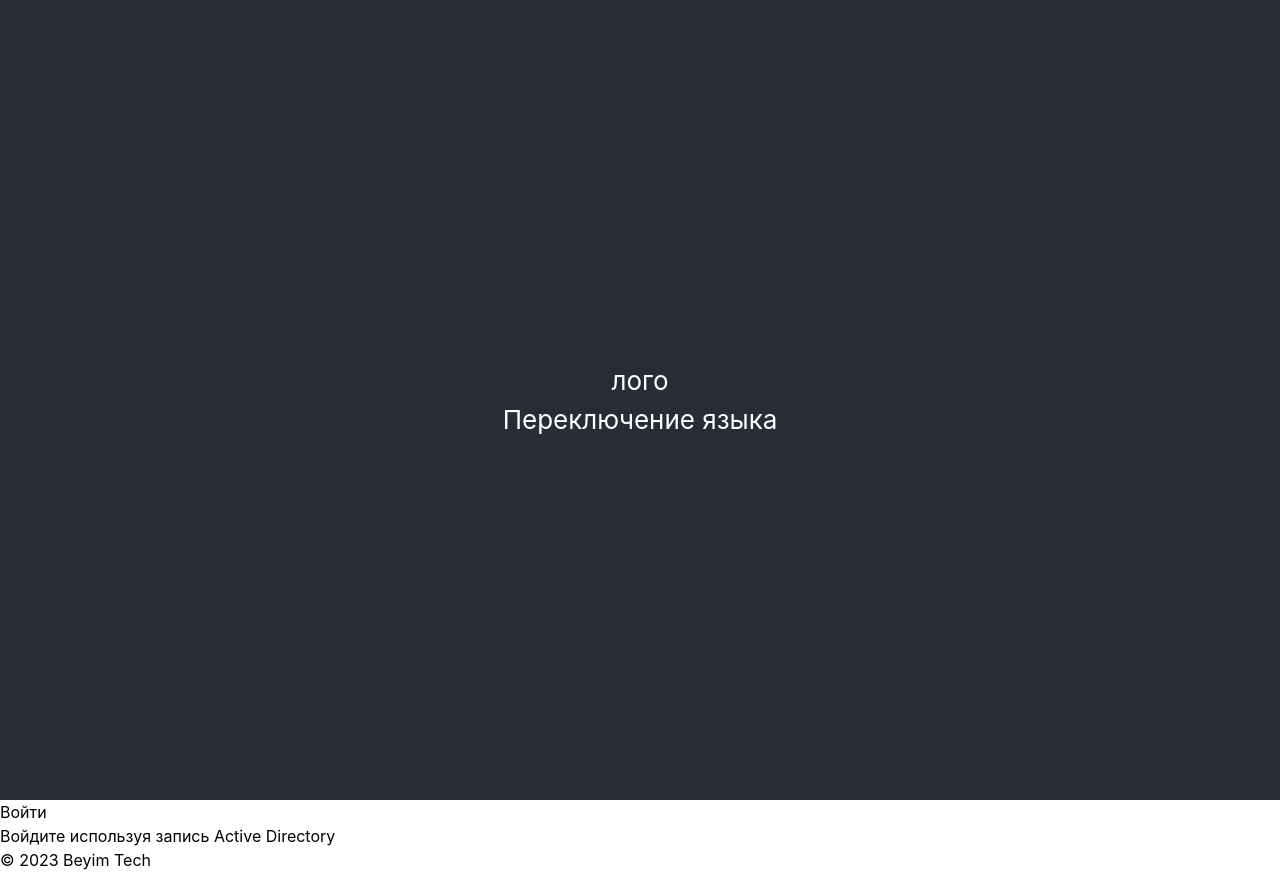
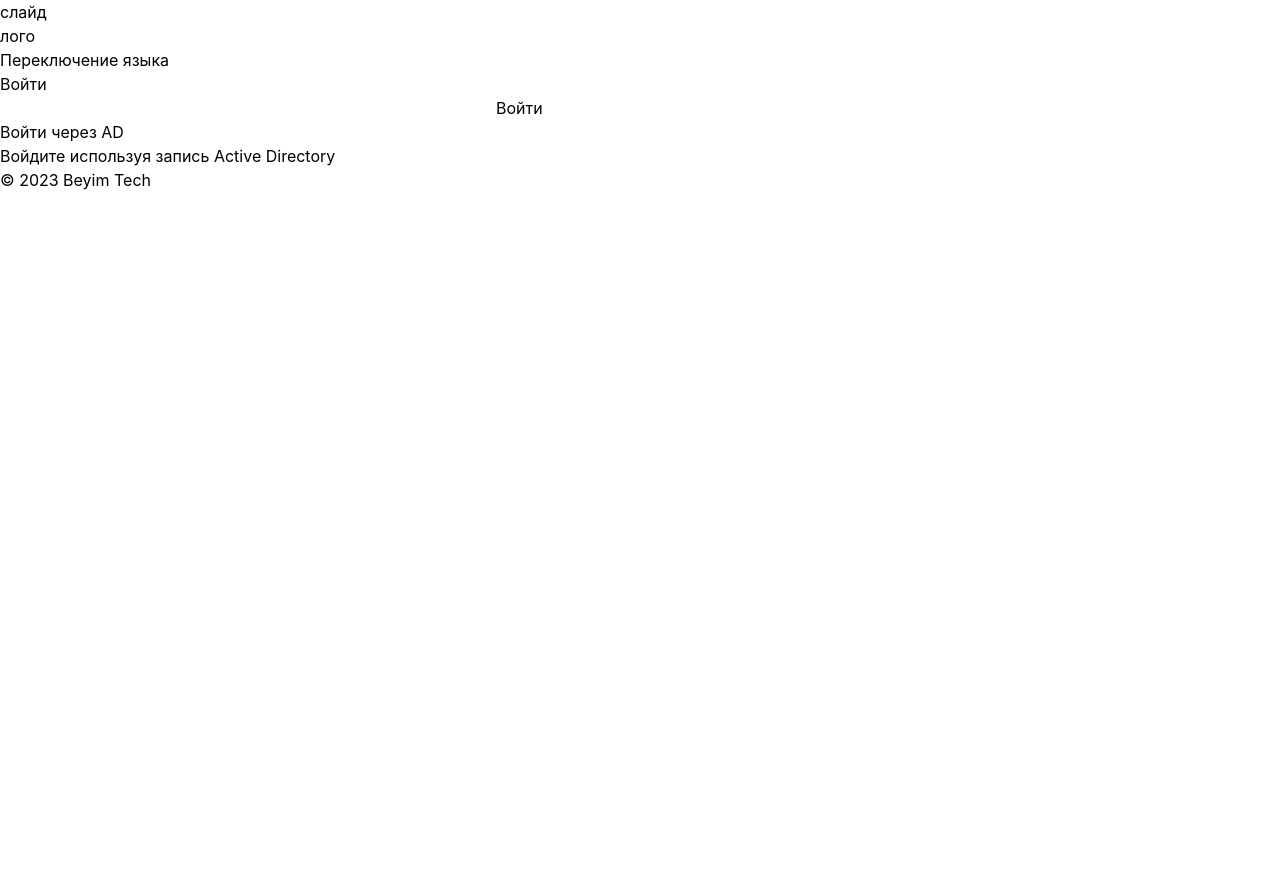
Before and after one commit to zhekablack97/beyim-cabinet-student, a React (Create React App) app: page / in a window 1280 px wide. After the commit the page ends 800 px from the top, so only its background shows below. Built offline with nearby package versions, Linux system fonts and the light colour scheme; no server answers.

Commit message:
add auth

```diff
--- a/package.json
+++ b/package.json
@@ -3,6 +3,7 @@
   "version": "0.1.0",
   "private": true,
   "dependencies": {
+    "@hookform/resolvers": "^3.3.2",
     "@reduxjs/toolkit": "^2.0.1",
     "@testing-library/jest-dom": "^5.17.0",
     "@testing-library/react": "^13.4.0",
@@ -25,6 +26,7 @@
     "react": "^18.2.0",
     "react-dom": "^18.2.0",
     "react-helmet": "^6.1.0",
+    "react-hook-form": "^7.49.0",
     "react-i18next": "^13.5.0",
     "react-redux": "^9.0.3",
     "react-router-dom": "^6.20.1",
@@ -33,7 +35,8 @@
     "sort-by": "^1.2.0",
     "source-map-explorer": "^2.5.3",
     "typescript": "^4.9.5",
-    "web-vitals": "^2.1.4"
+    "web-vitals": "^2.1.4",
+    "yup": "^1.3.2"
   },
   "husky": {
     "hooks": {
--- /dev/null
+++ b/src/api/authService/authServiceApi.ts
@@ -0,0 +1,25 @@
+// Need to use the React-specific entry point to import createApi
+import { createApi, fetchBaseQuery } from '@reduxjs/toolkit/query/react';
+import { PostAuthRequestApiType, PostAuthResponseApiType } from '../../types';
+
+// Define a service using a base URL and expected endpoints
+export const authServiceApi = createApi({
+    reducerPath: 'authServiceApi',
+    baseQuery: fetchBaseQuery({
+        baseUrl: `${process.env.REACT_APP_AUTH_SERVICE_URL}/api/v1/`,
+    }),
+    endpoints: builder => ({
+        postLogin: builder.mutation<
+            PostAuthResponseApiType,
+            PostAuthRequestApiType
+        >({
+            query: body => ({
+                url: `auth/login`,
+                method: 'POST',
+                body,
+            }),
+        }),
+    }),
+});
+
+export const { usePostLoginMutation } = authServiceApi;
--- /dev/null
+++ b/src/api/authService/index.ts
@@ -0,0 +1 @@
+export { usePostLoginMutation, authServiceApi } from './authServiceApi';
--- a/src/pages/authorization/Authorization.tsx
+++ b/src/pages/authorization/Authorization.tsx
@@ -1,6 +1,18 @@
 import { Suspense } from 'react';
 import { useTranslation } from 'react-i18next';
 import { Helmet } from 'react-helmet';
+import { useForm } from 'react-hook-form';
+import { yupResolver } from '@hookform/resolvers/yup';
+import * as yup from 'yup';
+import { PostAuthRequestApiType } from '../../types';
+import { usePostLoginMutation } from '../../api/authService/authServiceApi';
+
+const authSchema = yup
+    .object({
+        username: yup.string().required(),
+        password: yup.string().required(),
+    })
+    .required();
 
 const Tittle: React.FC = () => {
     const { t } = useTranslation('translation');
@@ -13,6 +25,20 @@ const Tittle: React.FC = () => {
 };
 
 const Authorization: React.FC = () => {
+    const [postLogin] = usePostLoginMutation();
+
+    const {
+        register,
+        handleSubmit,
+        formState: { errors },
+    } = useForm<PostAuthRequestApiType>({
+        resolver: yupResolver(authSchema),
+    });
+
+    const onSubmit = (data: PostAuthRequestApiType) => {
+        postLogin(data);
+    };
+
     return (
         <>
             <Helmet>
@@ -20,16 +46,31 @@ const Authorization: React.FC = () => {
                 <meta name="description" content="Lorem ipsum dolor sit amet" />
             </Helmet>
             <Suspense fallback="...loading">
+                <div className=''>
                     <div>
-                    <header className="App-header">
+                        слайд
+                    </div>
+                    <div>
+                        <header>
                             <div>лого</div>
                             <div>Переключение языка</div>
                         </header>
                         <main>
                             <h1>Войти</h1>
+                            <form onSubmit={handleSubmit(onSubmit)}>
+                                <input {...register('username')} />
+                                <input
+                                    type="password"
+                                    {...register('password')}
+                                />
+                                <button>Войти </button>
+                            </form>
+
+                            <a href={`https://beyim.auth.eu-central-1.amazoncognito.com/oauth2/authorize?identity_provider=NIS-AD&redirect_uri=${process.env.REACT_APP_PUBLIC_MAIN}/authorization/&response_type=CODE&client_id=${process.env.REACT_APP_AD_CLIENT_ID}`}>Войти через AD</a>
                             <p>Войдите используя запись Active Directory</p>
                         </main>
                         <footer>© 2023 Beyim Tech</footer>
+                    </div>
                 </div>
             </Suspense>
         </>
--- a/src/store.ts
+++ b/src/store.ts
@@ -1,8 +1,17 @@
 import { configureStore } from '@reduxjs/toolkit';
+import { authServiceApi } from './api/authService';
 // ...
 
 const store = configureStore({
-    reducer: {},
+
+    reducer: {
+      // Add the generated reducer as a specific top-level slice
+      [authServiceApi.reducerPath]: authServiceApi.reducer,
+    },
+    // Adding the api middleware enables caching, invalidation, polling,
+    // and other useful features of `rtk-query`.
+    middleware: (getDefaultMiddleware) =>
+      getDefaultMiddleware().concat(authServiceApi.middleware),
 });
 
 export default store;
--- /dev/null
+++ b/src/types/PostAuthRequestApiType.ts
@@ -0,0 +1,4 @@
+export interface PostAuthRequestApiType{
+    username: string
+    password: string
+  }
--- /dev/null
+++ b/src/types/PostAuthResponseApiType.ts
@@ -0,0 +1,15 @@
+export interface PostAuthResponseApiType{
+    success: boolean
+    message: string
+    data: {
+      tokenData:{
+        access_token: string
+        expires_in: number
+        token_type: string
+        id_token: string
+        refresh_token: string
+        challenge_name: string
+        session: string
+      }
+    }
+  }
--- /dev/null
+++ b/src/types/index.ts
@@ -0,0 +1,2 @@
+export type { PostAuthResponseApiType } from './PostAuthResponseApiType';
+export type { PostAuthRequestApiType } from './PostAuthRequestApiType';
```
Also changed, not shown: src/App.tsx (+1 -6 lines), 2 other files (tests, documents, lock files or other folders). Lines whose indentation alone changed are shown as unchanged.
